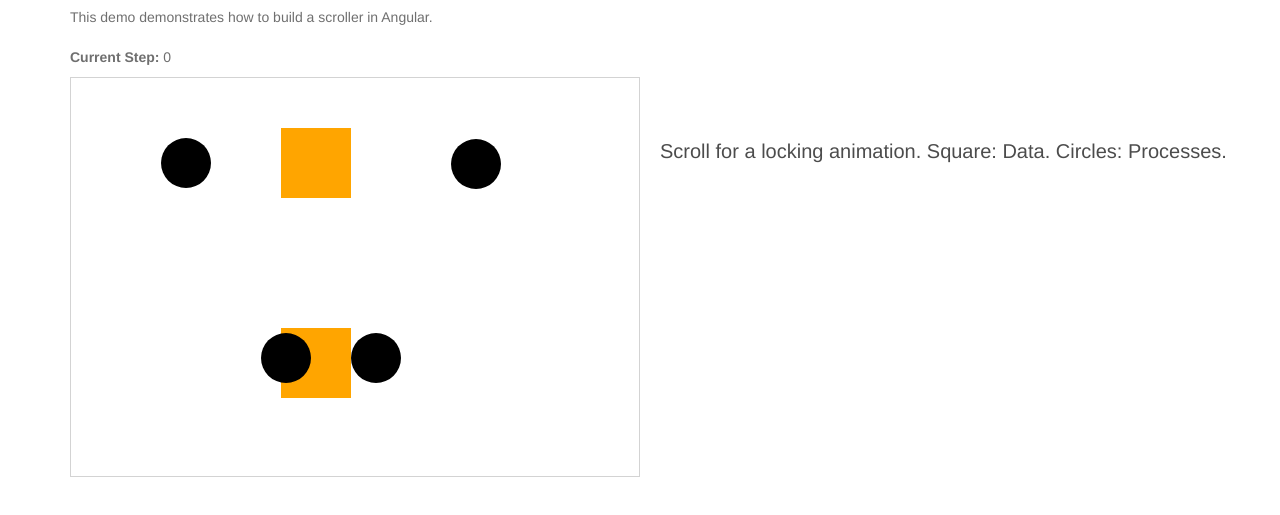
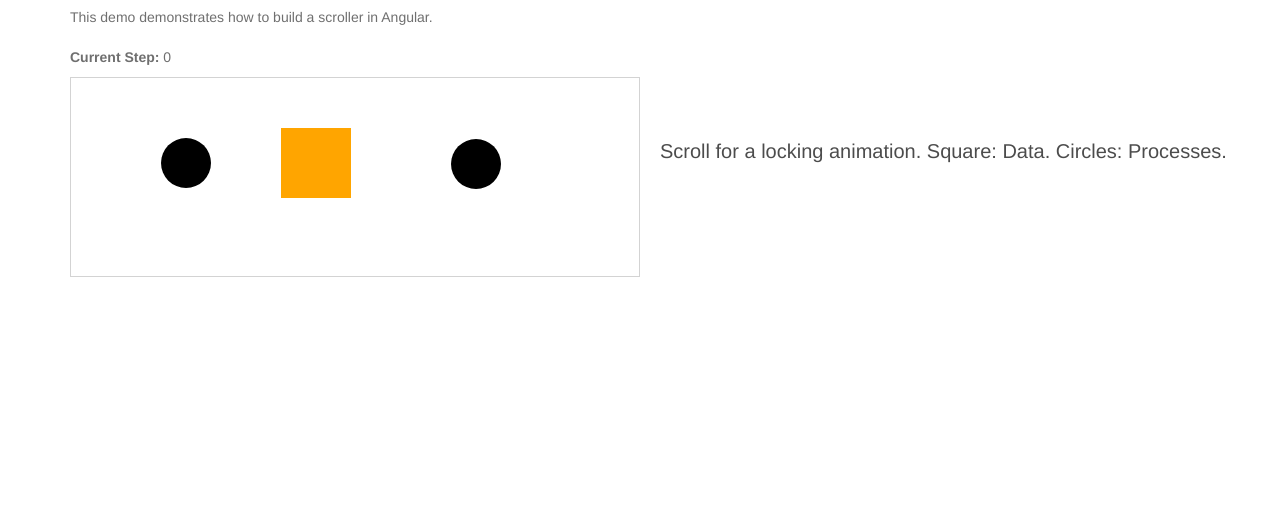
Before and after one commit to omar2112/animationScroller, a plain HTML site: page index.html in a window 1280 px wide. Shown: the part 63-578 px from the top of the page. Drawn offline with nearby package versions, Linux system fonts and the light colour scheme.

Commit message:
testing fixed height

```diff
--- a/index.html
+++ b/index.html
@@ -30,8 +30,9 @@
         <div>
           <p><strong>Current Step:</strong> {{step}}</p>
         </div>
-        <!-- Scroller directive: set class 'scroller', and comput height -->
-        <scroll class="scroller" ng-style="{'height':'calc(100vh - ' + sectionHeight + 'px)'}">
+        <!-- Scroller directive: set class 'scroller', and comput height
+        <scroll class="scroller" ng-style="{'height':'calc(100vh - ' + sectionHeight + 'px)'}"> -->
+<scroll class="scroller" ng-style="{'height':'calc(200' + 'px)'}">
           <!-- Use ng-repeat to have a section of text for each element in your sectionText data
               Calculate the height of the last element as the height of the scroller directive
           -->
```
Also changed, not shown: js/animation.js (+0 -23 lines).
